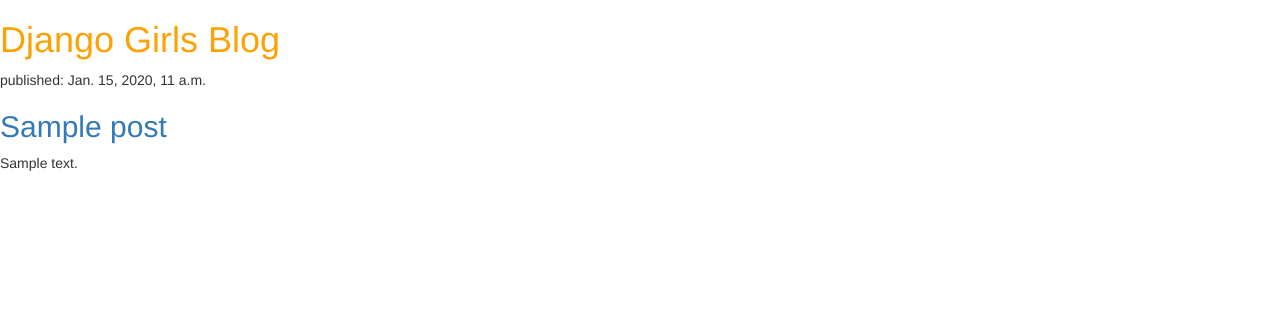
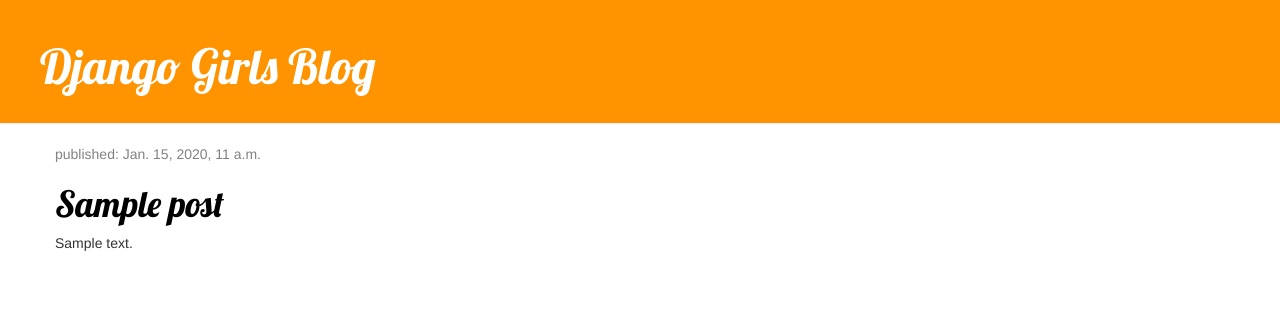
Before and after one commit to webjazznl/django_blog, a Django app: template blog/templates/blog/post_list.html in a window 1280 px wide. Shown: the top 322 px of the page. Run offline with Django 3.2, Linux system fonts and the light colour scheme; the template is opened without the code that fills it: values that come from a table or form of the project are taken from there, others are empty; tables that the repository leaves empty hold one stand-in row (values such as "Sample post"); some libraries are stand-ins or nearby versions.

Commit message:
Add styling

```diff
--- a/blog/static/css/blog.css
+++ b/blog/static/css/blog.css
@@ -1,3 +1,37 @@
-h1 a {
-    color: #FCA205
+.page-header {
+    background-color: #ff9400;
+    margin-top: 0;
+    padding: 20px 20px 20px 40px;
 }
+.page-header h1, .page-header h1 a, .page-header h1 a:visited, .page-header h1 a:active {
+    color: #ffffff;
+    font-size: 36pt;
+    text-decoration: none;
+}
+.content {
+    margin-left: 40px;
+}
+h1, h2, h3, h4 {
+    font-family: 'Lobster', cursive;
+}
+.date {
+    color: #828282;
+}
+.save {
+    float: right;
+}
+.post-form textarea, .post-form input {
+    width: 100%;
+}
+.top-menu, .top-menu:hover, .top-menu:visited {
+    color: #ffffff;
+    float: right;
+    font-size: 26pt;
+    margin-right: 20px;
+}
+.post {
+    margin-bottom: 70px;
+}
+.post h1 a, .post h1 a:visited {
+    color: #000000;
+}
--- a/blog/templates/blog/post_list.html
+++ b/blog/templates/blog/post_list.html
@@ -4,18 +4,28 @@
 <head>
     <link rel="stylesheet" href="//maxcdn.bootstrapcdn.com/bootstrap/3.2.0/css/bootstrap.min.css">
     <link rel="stylesheet" href="//maxcdn.bootstrapcdn.com/bootstrap/3.2.0/css/bootstrap-theme.min.css">
+    <link href="//fonts.googleapis.com/css?family=Lobster&subset=latin,latin-ext" rel="stylesheet" type="text/css">
     <link rel="stylesheet" href="{% static 'css/blog.css' %}">
     <title>Django Girls blog</title>
 </head>
 <body>
-<div>
-<h1><a href="/">Django Girls Blog</a></h1>
-</div>
-{%for post in post_list%}
-<div>
-<p>published: {{post.published_date}}</p>
-<h2><a href="{% url 'blog:post_detail' post.id %}">{{post.title}}</a></h2>
-{{post.text}}
-</div>
-{%endfor%}
+    <div class="page-header">
+        <h1><a href="/">Django Girls Blog</a></h1>
+    </div>
+    <div class="content container">
+        <div class="row">
+            <div class="col-md-8">
+                {% for post in post_list %}
+                <div class="post">
+                    <div class="date">
+                        <p>published: {{ post.published_date }}</p>
+                    </div>
+                    <h1><a href="">{{ post.title }}</a></h1>
+                    <p>{{ post.text|linebreaksbr }}</p>
+                </div>
+                {% endfor %}
+            </div>
+        </div>
+    </div>
 </body>
+</html>
```
